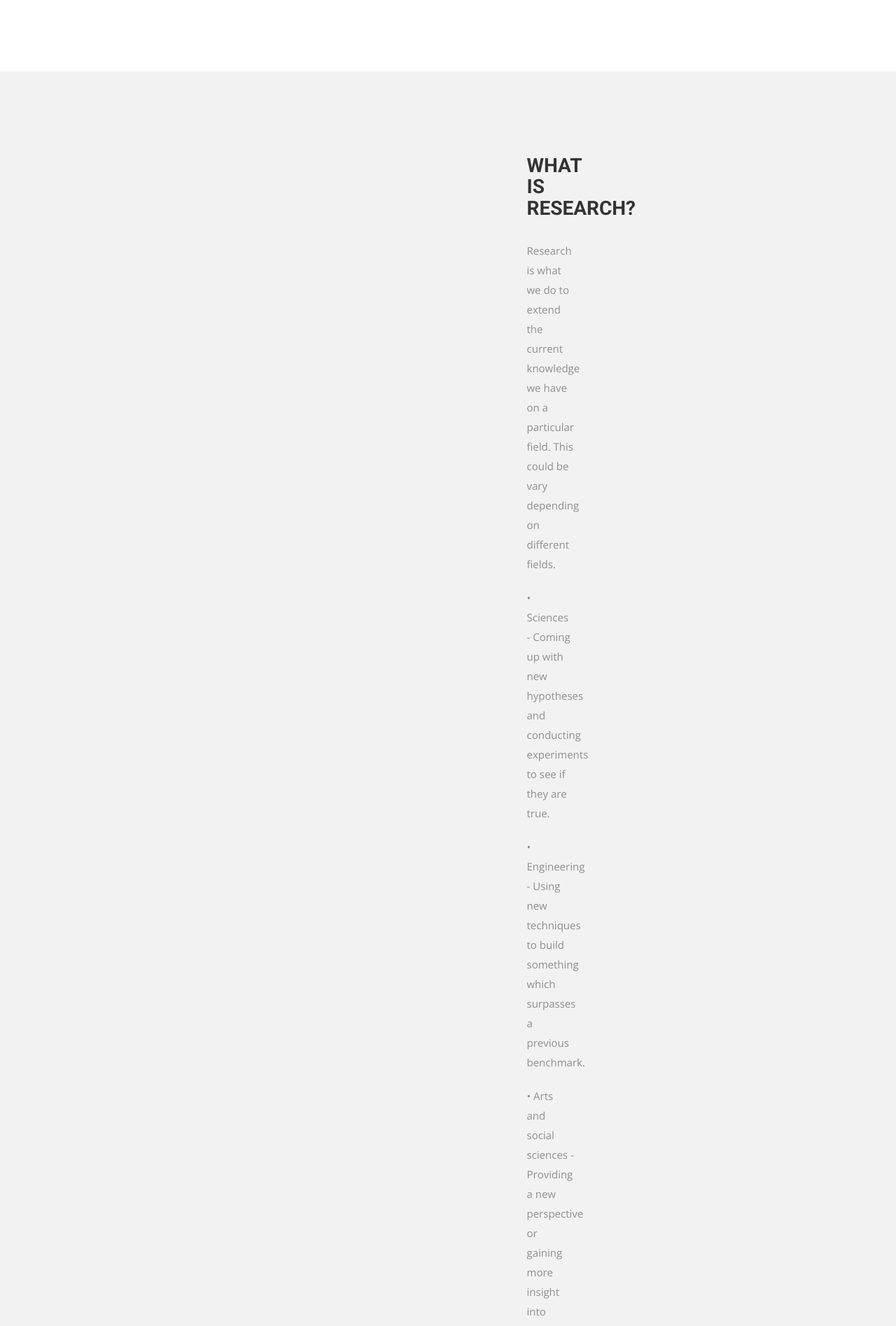
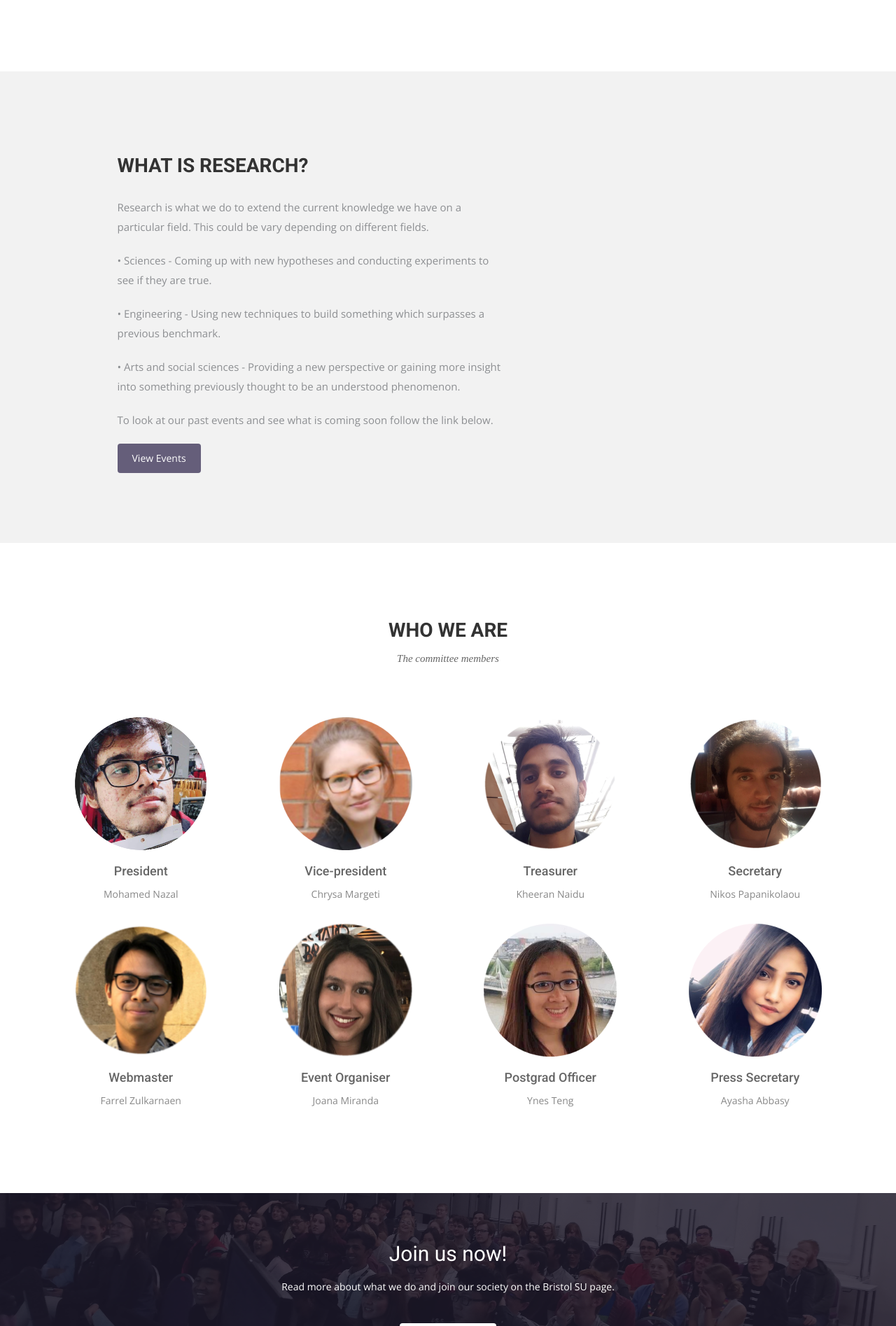
Before and after one commit to bristolresearchsoc/bristolresearchsoc.github.io, a Jekyll site: the page built from index.html, in a window 1280 px wide. Shown: the part 1249-3144 px from the top of the page at 70% size. Built offline with Jekyll 4.4.1, drawn with Linux system fonts in a browser that asks for light colours; nearby versions of some CDN libraries; some web fonts are replaced.

```diff
--- a/index.html
+++ b/index.html
@@ -53,7 +53,7 @@
 <div class="container">
   <div class="row">
     <!-- <div class="col-md-6 col-md-offset-7"> ORIGINAL ONE !!!!! -->
-    <div class="col-md-1 col-md-offset-7">
+    <div class="col-md-6 col-md-offset-1">
       <h2>WHAT IS RESEARCH?</h2>
       <p>Research is what we do to extend the current knowledge we have on a particular field. This could be vary depending on different fields.</p>
       <p>• Sciences - Coming up with new hypotheses and conducting experiments to see if they are true.</p>
```
